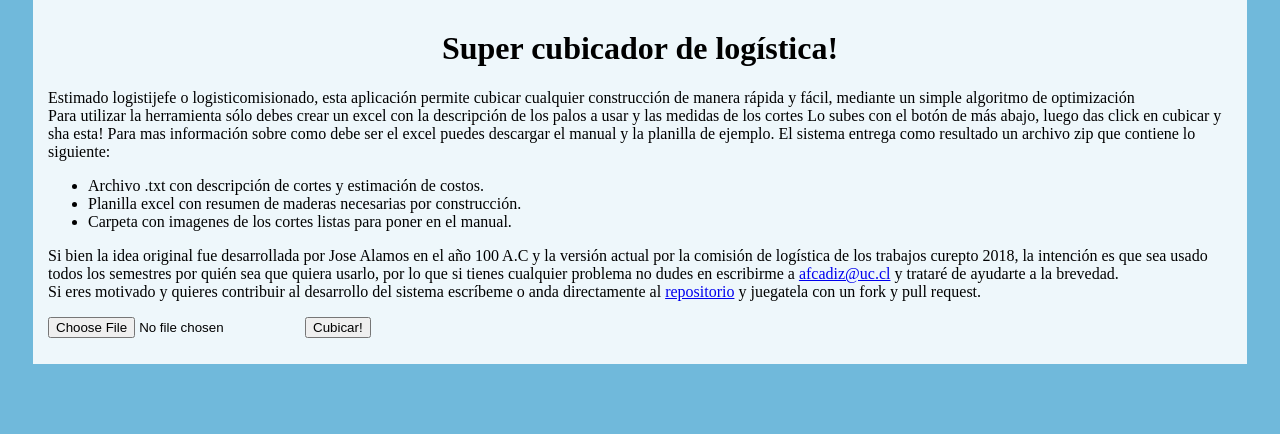
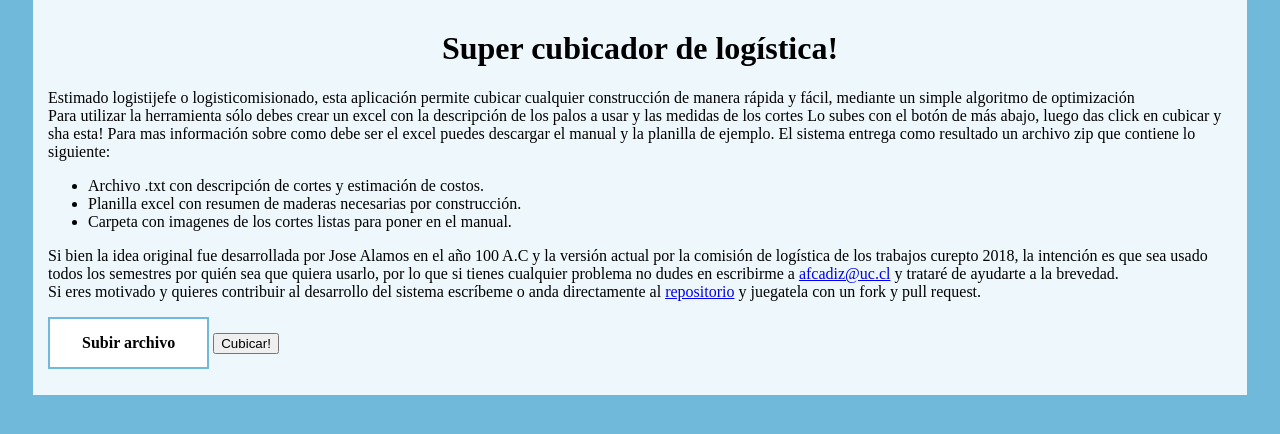
Before and after one commit to trabajosproyecta/cubicator3000, a Flask app: page / in a window 1280 px wide. Shown: the part 26-460 px from the top of the page. Run offline with Flask 2, Linux system fonts and the light colour scheme.

Commit message:
added styled file input button

```diff
--- a/app/static/style.css
+++ b/app/static/style.css
@@ -45,3 +45,36 @@ h1 {
 .closebtn:hover {
     color: black;
 }
+
+.inputfile {
+	width: 0.1px;
+	height: 0.1px;
+	opacity: 0;
+	overflow: hidden;
+	position: absolute;
+	z-index: -1;
+}
+
+.inputfile + label {
+    font-weight: 700;
+    background-color: white;
+    color: black;
+    border: 2px solid #70b9db;
+    display: inline-block;
+    padding: 15px 32px;
+    text-align: center;
+    text-decoration: none;
+    display: inline-block;
+    font-size: 16px;
+
+    transition-duration: 0.4s;
+}
+
+.inputfile:focus + label,
+.inputfile + label:hover {
+    background-color: #70b9db; /* Green */
+    color: white;
+}
+.inputfile + label {
+	cursor: pointer; /* "hand" cursor */
+}
--- a/app/templates/index.html
+++ b/app/templates/index.html
@@ -46,7 +46,8 @@
             <div class="excel_form">
                 <form method=post enctype=multipart/form-data>
 
-                    <p><input type=file name=file >
+                    <p><input type=file name=file id="file" class="inputfile" >
+                    <label for="file">Subir archivo</label>
                     <input type=submit value=Cubicar!>
 
                 </form>
```
